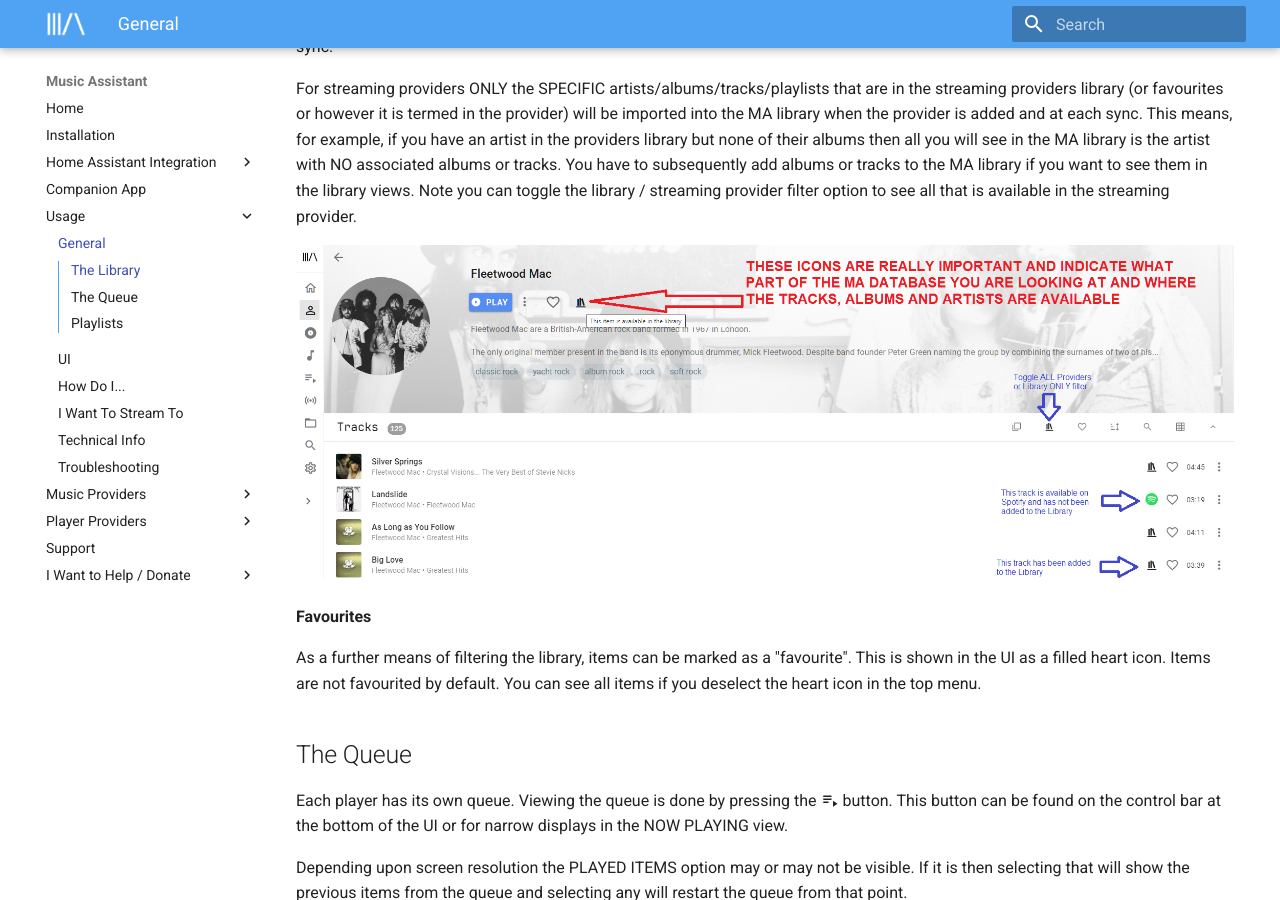
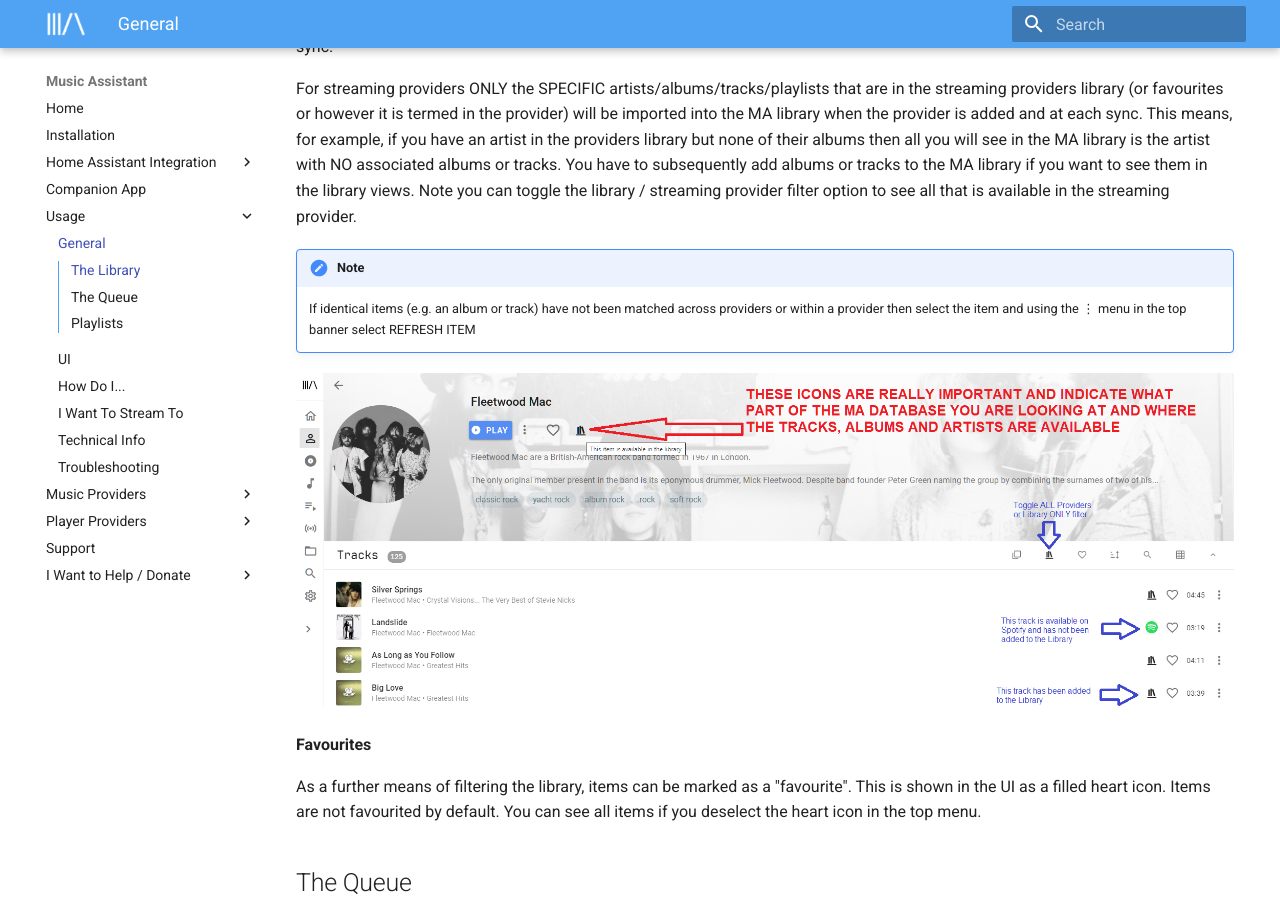
Before and after one commit to pwbriggs/music-assistant.github.io, an MkDocs documentation site: the page built from docs/usage.md, in a window 1280 px wide and 900 px high, scrolled down 315 px. Built offline with MkDocs 1.6.1 and Material for MkDocs 9.7.7, drawn with Linux system fonts in a browser that asks for light colours.

Commit message:
Add note about refreshing items to fix linking

```diff
--- a/docs/usage.md
+++ b/docs/usage.md
@@ -5,6 +5,9 @@
 For local music providers all artists/albums/tracks/playlists are imported into the MA library when the provider is added and at each sync.
 
 For streaming providers ONLY the SPECIFIC artists/albums/tracks/playlists that are in the streaming providers library (or favourites or however it is termed in the provider) will be imported into the MA library when the provider is added and at each sync. This means, for example, if you have an artist in the providers library but none of their albums then all you will see in the MA library is the artist with NO associated albums or tracks. You have to subsequently add albums or tracks to the MA library if you want to see them in the library views. Note you can toggle the library / streaming provider filter option to see all that is available in the streaming provider.
+
+!!! note
+    If identical items (e.g. an album or track) have not been matched across providers or within a provider then select the item and using the ⋮ menu in the top banner select REFRESH ITEM
 
 ![Preview image](assets/screenshots/library.png)
 
```
